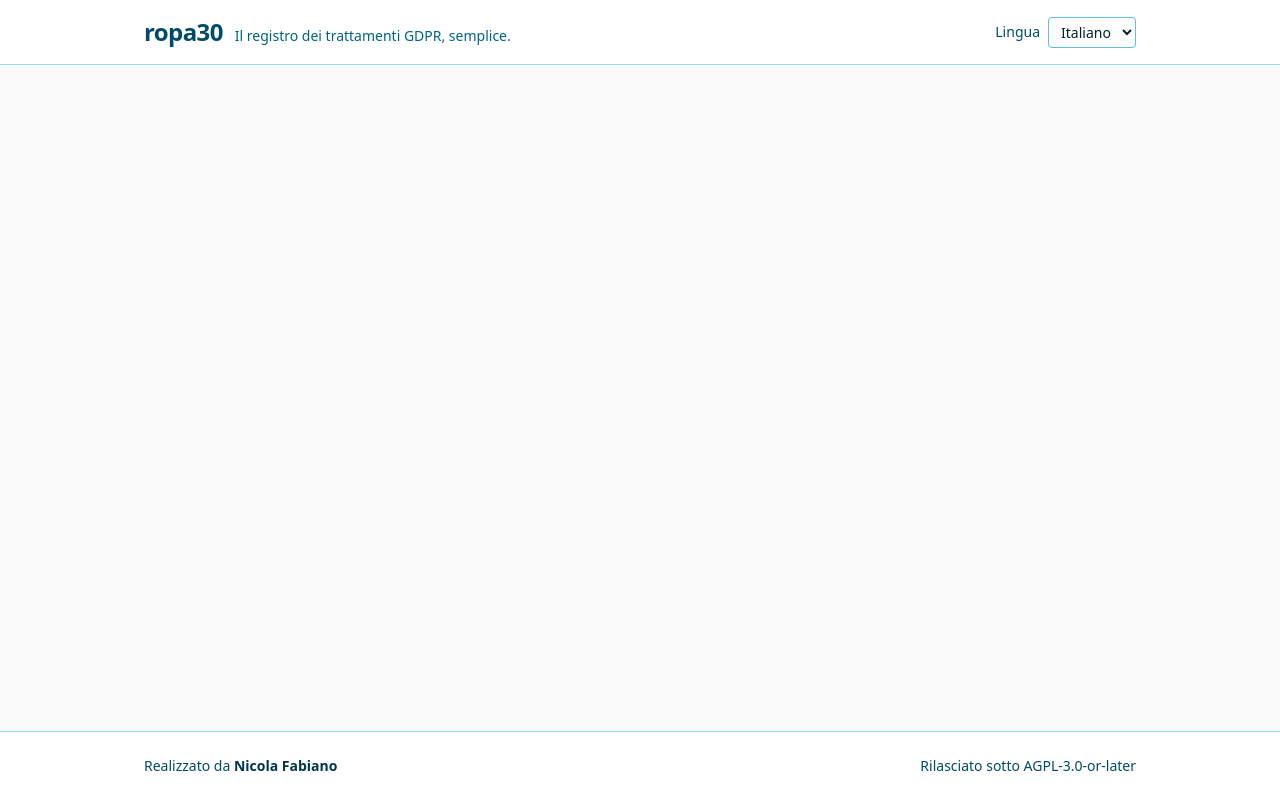
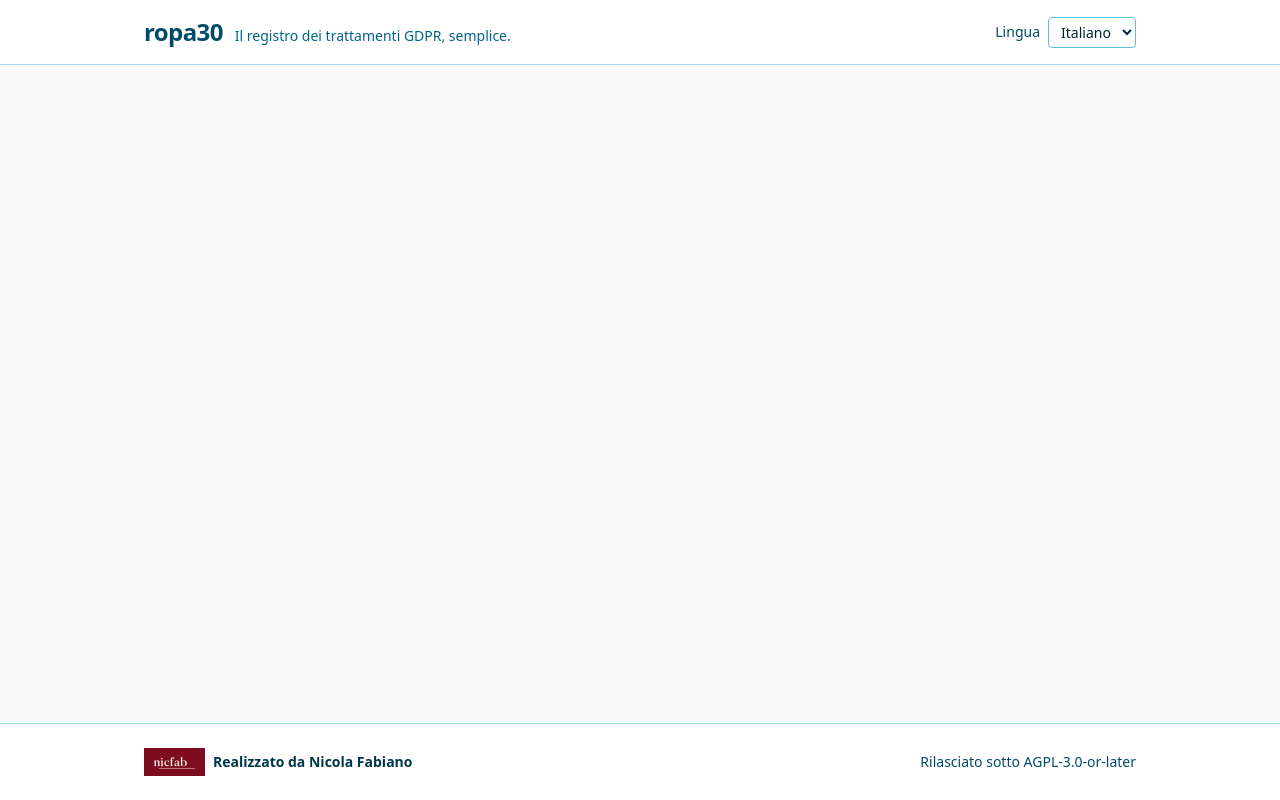
Before and after one commit to nicfab/ropa30, a website with bundled scripts: page public/index.html in a window 1280 px wide. Built offline with nearby package versions, Linux system fonts and the light colour scheme.

Commit message:
feat(branding): add nicfab logo in footer + favicon
- favicon.png (48x48, circular nicfab mark) wired via <link rel=icon>
- nicfab-logo.png (122x56 horizontal wordmark) shown in the footer next to
  the author credit, as a single link to nicfab.eu; rendered at h-7 w-auto
  to preserve aspect ratio (alt="nicfab")

Both are local assets served under the existing strict CSP (img-src 'self').
No layout or behavior changes elsewhere.

```diff
--- a/public/index.html
+++ b/public/index.html
@@ -31,6 +31,7 @@
 
     <meta name="theme-color" content="#1a4d6e" />
     <link rel="stylesheet" href="css/ropa30.css" />
+    <link rel="icon" type="image/png" href="icons/favicon.png" />
 
     <script src="js/lib/dexie.min.js" defer></script>
     <script src="js/app.js" type="module"></script>
@@ -584,10 +585,13 @@
     <footer class="border-t border-brand-200 bg-white">
       <div class="max-w-5xl mx-auto px-4 py-6 text-sm text-brand-700
                   flex flex-col sm:flex-row sm:items-center sm:justify-between gap-2">
-        <div>
-          <span x-text="footerAuthor">Realizzato da</span>
+        <div class="flex items-center gap-2">
           <a href="https://nicfab.eu" rel="noopener noreferrer"
-             class="font-semibold text-brand-800 hover:underline">Nicola Fabiano</a>
+             class="inline-flex items-center gap-2 font-semibold text-brand-800 hover:underline">
+            <img src="icons/nicfab-logo.png" alt="nicfab" width="61" height="28"
+                 class="h-7 w-auto" />
+            <span><span x-text="footerAuthor">Realizzato da</span> Nicola Fabiano</span>
+          </a>
         </div>
         <div x-text="footerLicense">Rilasciato sotto AGPL-3.0-or-later</div>
       </div>
```
Also changed, not shown: public/icons/favicon.png (added), public/icons/nicfab-logo.png (added).
